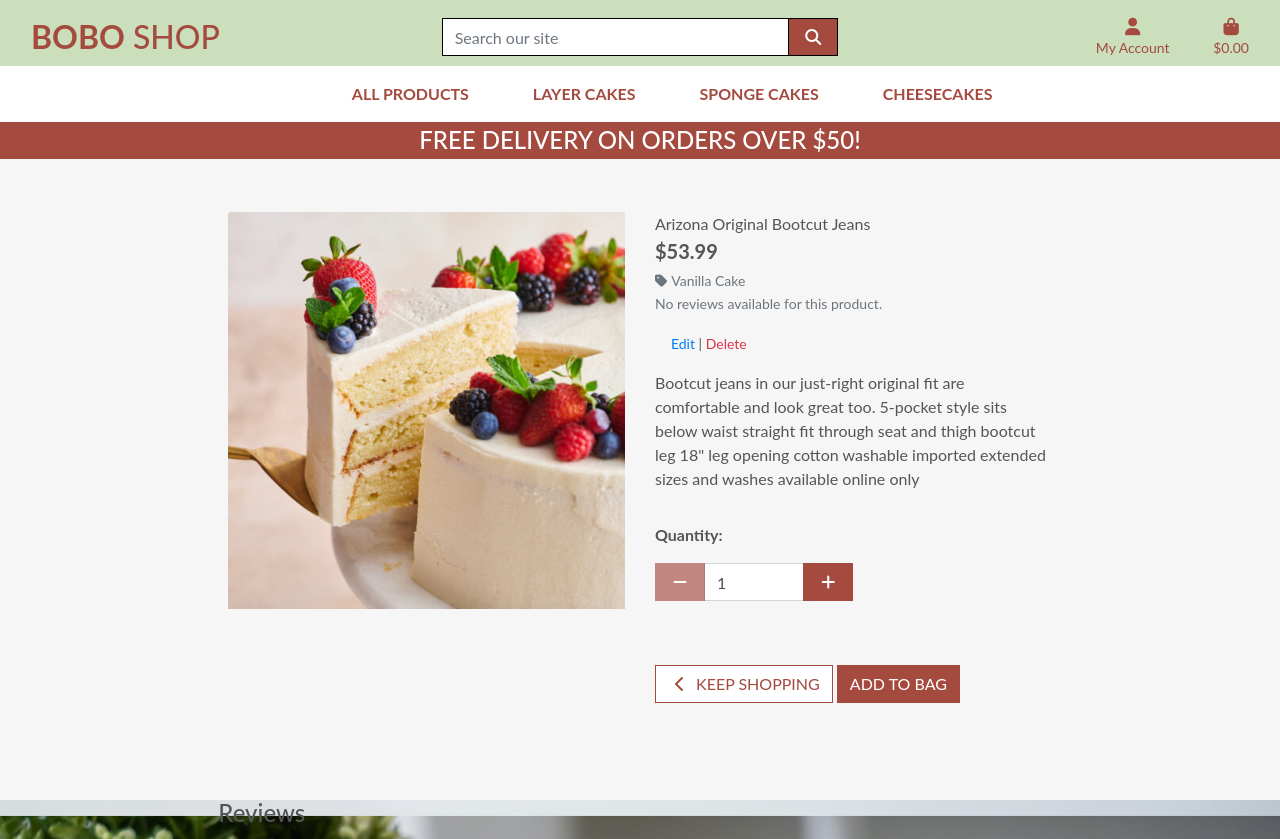
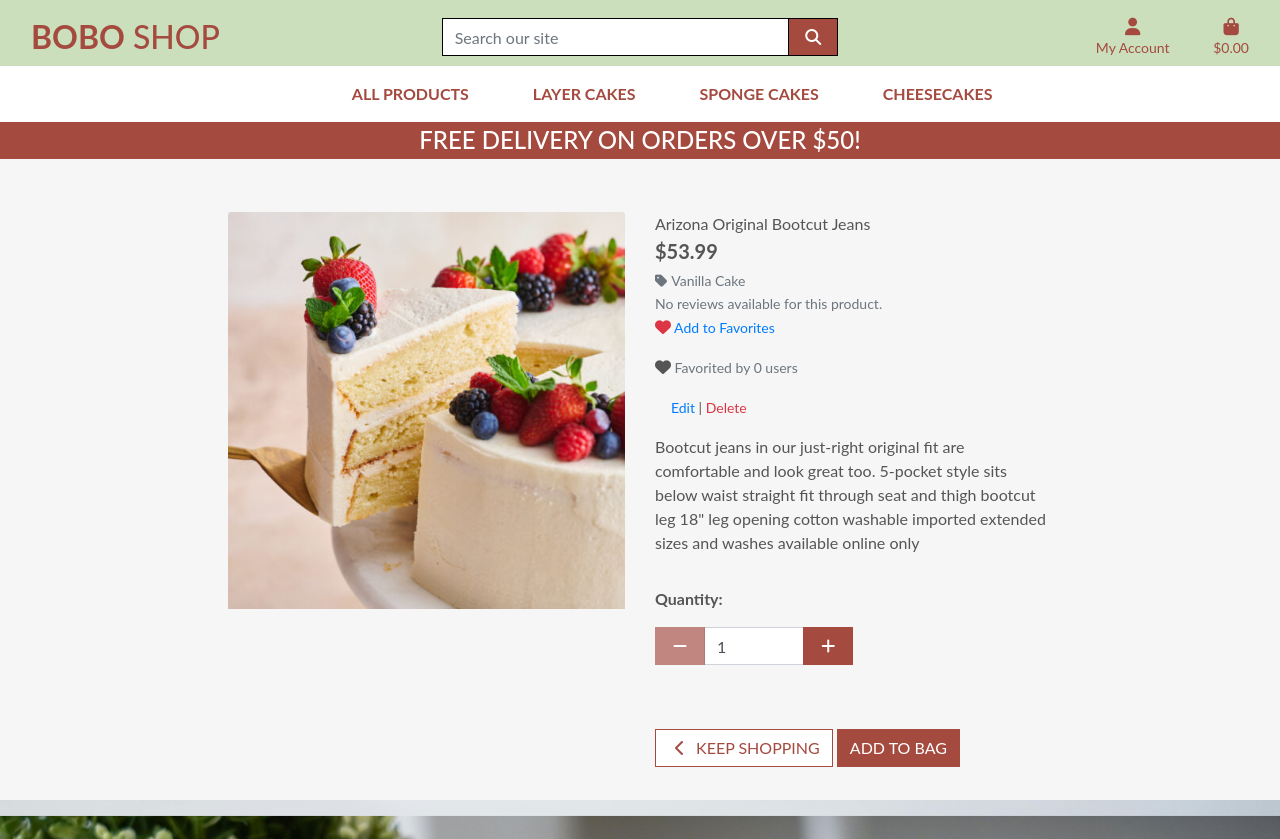
Before and after one commit to mariusmilitaru32/boboshop, a Django app: page /products/1/ in a window 1280 px wide. Shown: the top 839 px of the page. Run offline with Django 5.2, Linux system fonts and the light colour scheme; the visitor is signed in with stand-in values (Sample User, id 1); data comes from the database, SQL or seed files in the repository; data that the repository does not hold is empty; some libraries are stand-ins or nearby versions.

Commit message:
Added favorite functions and updated product template

```diff
--- a/products/forms.py
+++ b/products/forms.py
@@ -1,11 +1,13 @@
 from django import forms
 from django.core.validators import MinValueValidator
-from .models import Product, Category, Review
+from .models import Product, Category, Review, Favorite
 from .widgets import CustomClearableFileInput
 
 
 class ProductForm(forms.ModelForm):
-
+    '''
+    Form for adding products
+    '''
 
     class Meta:
         model = Product
@@ -36,6 +38,10 @@ class ProductForm(forms.ModelForm):
 
 
 class ReviewForm(forms.ModelForm):
+
+    '''
+    Form for adding reviews
+    '''
     class Meta:
         model = Review
         fields = ['subject', 'rating', 'review']
@@ -49,3 +55,12 @@ class ReviewForm(forms.ModelForm):
             'rating': 'Rating (1-5)',
             'review': 'Review',
         }
+
+
+class FavoriteForm(forms.ModelForm):
+    """
+    Form for managing user's favorite products.
+    """
+    class Meta:
+        model = Favorite
+        fields = ['product']
--- a/products/templates/products/product_detail.html
+++ b/products/templates/products/product_detail.html
@@ -47,8 +47,22 @@
                         <small class="text-muted">No reviews available for this product.</small>
                     {% endif %}
 
+                    <!-- Add to favorites button -->
+                    {% if request.user.is_authenticated %}
+                        {% if is_favorite %}
+                            <p><i class="fas fa-heart text-danger"></i><small class="text-muted"> <a href="{% url 'remove_from_favorites' product.id %}">Remove from Favorites</a></small></p>
+                        {% else %}
+                            <p><i class="fas fa-heart text-danger"></i><small class="text-muted"> <a href="{% url 'add_to_favorites' product.id %}">Add to Favorites</a></small></p>
+                        {% endif %}
+                    {% endif %}
+                    <!-- Super user favorite stats -->
+                    {% if request.user.is_superuser %}
+                        <p><i class="fas fa-heart text-red"></i><small class="text-muted"> Favorited by {{ favorites_count }} users</small></p>
+                    {% endif %}
 
 
+
+                     <!-- Edit and delete buttons  -->
                     <div class="mt-3 text-left">
                         <small class="ml-3">
                             <a href="{% url 'edit_product' product.id %}">Edit</a> |
@@ -76,6 +90,8 @@
                             </div>
                         </div>
                     </div>
+
+                    <!-- delete modal end -->
 
                     <p class="mt-3">{{ product.description }}</p>
                     <form class="form" action="{% url 'add_to_bag' product.id %}" method="POST">
@@ -139,19 +155,18 @@
             </div>
         </div>
     </div>
-
+    <!-- Review Section -->
     <div class="row">
         <div class="col-12 col-lg-8 offset-lg-2">
-            <!-- Review Section -->
             <div class="review-section mt-5">
                 <h4>Reviews</h4>
                 {% if reviews %}
                     {% for review in reviews %}
                         <div class="card mb-3">
                             <div class="card-body">
-                                <h5 class="card-title">{{ review.subject }}</h5>
-                                <p class="card-text">{{ review.review }}</p>
-                                <p class="card-text"><small class="text-muted">By {{ review.user.username }} on {{ review.created_at }}</small></p>
+                                <h5 class="card-title">Subject: {{ review.subject }}</h5>
+                                <p class="card-text">Message: {{ review.review }}</p>
+                                <p class="card-text"><small class="text-muted">By: {{ review.user.username }} on {{ review.created_at }}</small></p>
                                 {% if request.user == review.user %}
                                     <button type="button" class="btn btn-sm btn-primary" data-toggle="modal" data-target="#editReviewModal{{ review.id }}">Edit</button>
                                     <button type="button" class="btn btn-sm btn-danger" data-toggle="modal" data-target="#deleteReviewModal{{ review.id }}">Delete</button>
--- a/products/urls.py
+++ b/products/urls.py
@@ -11,5 +11,8 @@ urlpatterns = [
     path('product/<int:product_id>/add-review/', views.add_review, name='add_review'),
     path('review/<int:review_id>/edit/', views.edit_review, name='edit_review'),
     path('review/<int:review_id>/delete/', views.delete_review, name='delete_review'),
+    path('add_to_favorites/<int:product_id>/', views.add_to_favorites, name='add_to_favorites'),
+    path('remove_from_favorites/<int:product_id>/', views.remove_from_favorites, name='remove_from_favorites'),
+    path('favorites/', views.user_favorites, name='user_favorites'),
 
 ]
--- a/products/views.py
+++ b/products/views.py
@@ -1,12 +1,12 @@
 from django.shortcuts import render, get_object_or_404, redirect, reverse
 
 from django.db.models.functions import Lower
-from .models import Product, Review, Category
+from .models import Product, Review, Category, Favorite
 from django.db.models import Avg
 
 from django.contrib.auth.decorators import login_required
 from django.contrib import messages
-from django.db.models import Q
+from django.db.models import Q, Count
 from .forms import ProductForm, ReviewForm
 
 
@@ -14,11 +14,26 @@ from .forms import ProductForm, ReviewForm
 
 def all_products(request):
     """ A view to show all products, including sorting and search queries """
+
     products = Product.objects.all().annotate(avg_rating=Avg('review__rating'))
     query = None
     categories = None
     sort = None
     direction = None
+
+    products = Product.objects.all()
+
+    # Handling favorite products for authenticated users
+    if request.user.is_authenticated:
+        # Annotate with favorite counts if the user is a superuser
+        if request.user.is_superuser:
+            products = products.annotate(favorites_count=Count('favorite'))
+        # Get the list of favorite product IDs for the logged-in user
+        favorite_ids = Favorite.objects.filter(
+            user=request.user).values_list('product_id', flat=True)
+    else:
+        favorite_ids = []
+
 
     if request.GET:
         if 'sort' in request.GET:
@@ -56,6 +71,15 @@ def all_products(request):
             queries = Q(name__icontains=query) | Q(description__icontains=query)
             products = products.filter(queries)
 
+    product_list = []
+    for product in products:
+        product.is_favorite = False
+        if request.user.is_authenticated:
+            product.is_favorite = Favorite.objects.filter(user=request.user, product=product).exists()
+        product_list.append(product)
+
+
+
     current_sorting = f'{sort}_{direction}'
 
     context = {
@@ -63,6 +87,7 @@ def all_products(request):
         'search_term': query,
         'current_categories': categories,
         'current_sorting': current_sorting,
+        'favorite_ids': favorite_ids
     }
 
     return render(request, 'products/products.html', context)
@@ -72,6 +97,19 @@ def product_detail(request, product_id):
     product = get_object_or_404(Product, pk=product_id)
     reviews = Review.objects.filter(product=product)
     review_count = reviews.count()
+
+    is_favorite = False  # Initialize is_favorite
+    favorites_count = 0  # Initialize favorites count
+
+    # Check user is authenticated & if product is in their favorites
+    if request.user.is_authenticated:
+        is_favorite = Favorite.objects.filter(
+            user=request.user, product=product).exists()
+
+    # Superuser specific feature: count how many users favorited this product
+    if request.user.is_superuser:
+        favorites_count = Favorite.objects.filter(product=product).count()
+
 
     if review_count > 0:
         average_rating = reviews.aggregate(Avg('rating'))['rating__avg']
@@ -95,6 +133,8 @@ def product_detail(request, product_id):
         'review_count': review_count,
         'average_rating': average_rating,
         'form': form,
+        'is_favorite': is_favorite,
+        'favorites_count': favorites_count
     }
     return render(request, 'products/product_detail.html', context)
 
@@ -200,3 +240,57 @@ def delete_review(request, review_id):
     review.delete()
     messages.success(request, 'Your review has been deleted.')
     return redirect('product_detail', product_id=product_id)
+
+@login_required
+def add_to_favorites(request, product_id):
+    """ Add a product to the user's favorites """
+
+    product = get_object_or_404(Product, id=product_id)
+    _, created = Favorite.objects.get_or_create(
+        user=request.user, product=product)
+    if created:
+        messages.success(
+            request, f'"{product.name}" has been added to your favorites!')
+    else:
+        messages.info(
+            request, f'"{product.name}" is already in your favorites.')
+    return redirect('product_detail', product_id=product_id)
+
+
+@login_required
+def remove_from_favorites(request, product_id):
+    """ Remove a product from the user's favorites """
+
+    product = get_object_or_404(Product, id=product_id)
+    deleted, _ = Favorite.objects.filter(
+        user=request.user, product=product).delete()
+
+    if deleted:
+        messages.success(
+            request, f'"{product.name}" has been removed from your favorites.')
+    else:
+        messages.info(
+            request, f'"{product.name}" was not found in your favorites.')
+    return redirect('product_detail', product_id=product_id)
+
+
+@login_required
+def user_favorites(request):
+    """ Display the user's favorite products """
+
+    favorites = Favorite.objects.filter(user=request.user).values_list(
+            'product', flat=True)
+    favorite_products = Product.objects.filter(id__in=favorites)
+
+    if request.user.is_superuser:
+        favorite_products = favorite_products.annotate(
+            favorites_count=Count('favorite'))
+
+    if not favorite_products.exists():
+        messages.info(request, "You haven't added any favorites yet.")
+
+    context = {
+        'products': favorite_products,
+    }
+
+    return render(request, 'products/products.html', context)
--- a/templates/base.html
+++ b/templates/base.html
@@ -75,6 +75,7 @@
                                     <a href="{% url 'add_product' %}" class="dropdown-item">Add Products</a>
                                 {% endif %}
                                 <a href="{% url 'profile' %}" class="dropdown-item">My Profile</a>
+                                <a href="{% url 'user_favorites' %}" class="dropdown-item">My Favourite</a>
                                 <a href="{% url 'account_logout' %}" class="dropdown-item">Logout</a>
                             {% else %}
                                 <a href="{% url 'account_signup' %}" class="dropdown-item">Register</a>
--- a/templates/includes/mobile-top-header.html
+++ b/templates/includes/mobile-top-header.html
@@ -35,6 +35,7 @@
               {% endif %}
               <a href="" class="dropdown-item">My Profile</a>
               <a href="{% url 'account_logout' %}" class="dropdown-item">Logout</a>
+              <a href="{% url 'user_favorites' %}" class="dropdown-item">My Favourite</a>
           {% else %}
               <a href="{% url 'account_signup' %}" class="dropdown-item">Register</a>
               <a href="{% url 'account_login' %}" class="dropdown-item">Login</a>
```
